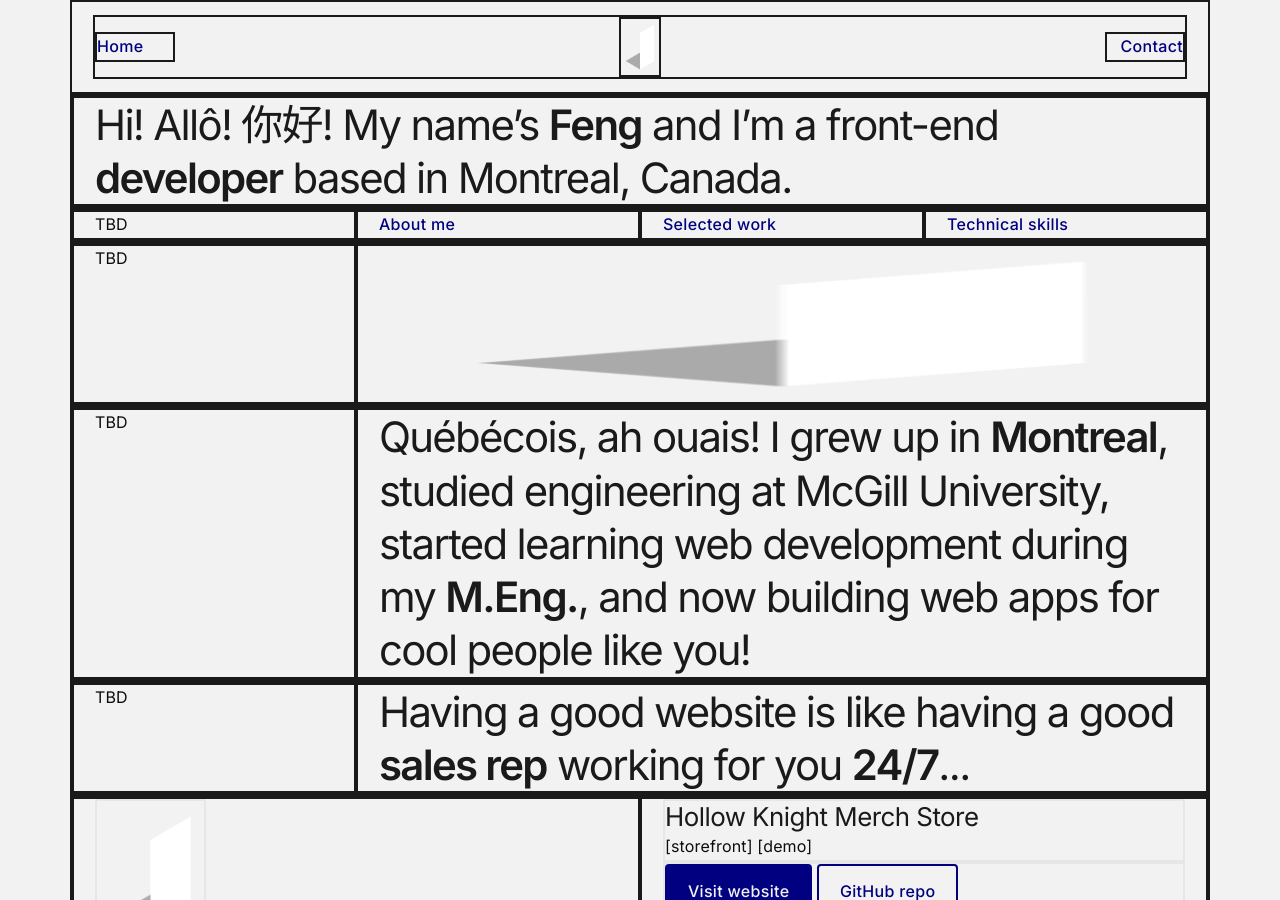
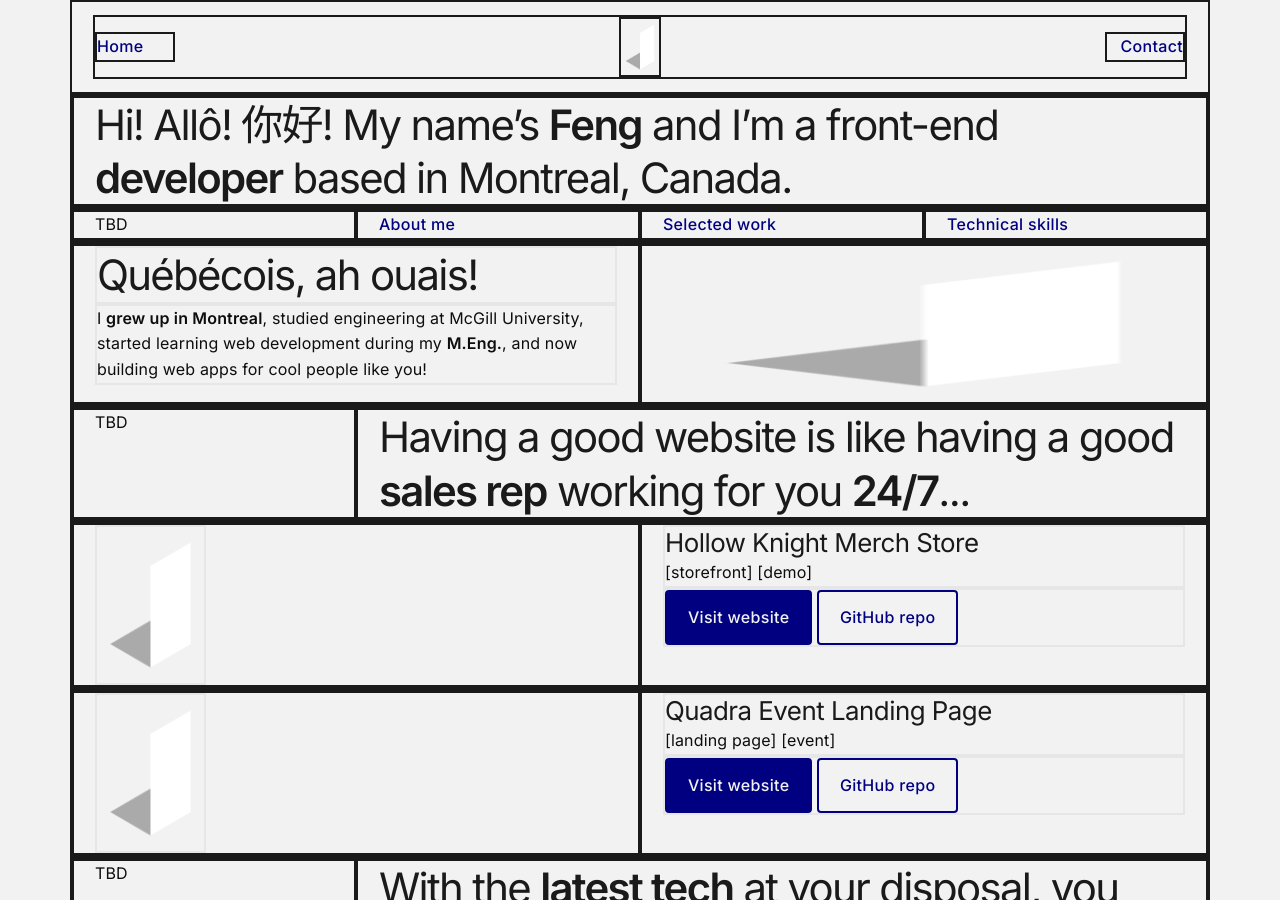
Before and after one commit to jingtianfeng/jtfeng-personal-1, a Jekyll site: the page built from index.html, in a window 1280 px wide and 900 px high. Built offline with Jekyll 4.4.1, drawn with Linux system fonts in a browser that asks for light colours.

Commit message:
Update index: re-layout #frontend-about

```diff
--- a/index.html
+++ b/index.html
@@ -43,27 +43,21 @@ title: Front-End Developer
         <div class="border border-dark
                     row">
             <div class="border border-dark
-                        col-4 col-md-1">
-                TBD
+                        col-4 col-md-2">
+                <h2 class="border">
+                    Québécois, ah ouais!
+                </h2>
+                <p class="border">
+                    I <strong>grew up in Montreal</strong>,
+                    studied engineering at McGill University,
+                    started learning web development during my <strong>M.Eng.</strong>,
+                    and now building web apps for cool people like you!
+                </p>
             </div>
-            <img src="/assets/img/logo.png" alt="about me"
-                 height="160" width="111"
-                 class="border border-dark
-                        col-4 col-md-3">
-        </div>
-        <div class="border border-dark
-                    row">
-            <div class="border border-dark
-                        col-4 col-md-1">
-                TBD
-            </div>
-            <h2 class="border border-dark
-                       col-4 col-md-3">
-                Québécois, ah ouais! I grew up in <strong>Montreal</strong>,
-                studied engineering at McGill University,
-                started learning web development during my <strong>M.Eng.</strong>,
-                and now building web apps for cool people like you!
-            </h2>
+            <img class="border border-dark
+                        col-4 col-md-2"
+                 src="/assets/img/logo.png" alt="About me"
+                 height="160" width="111">
         </div>
     </div>
 </section>
```
